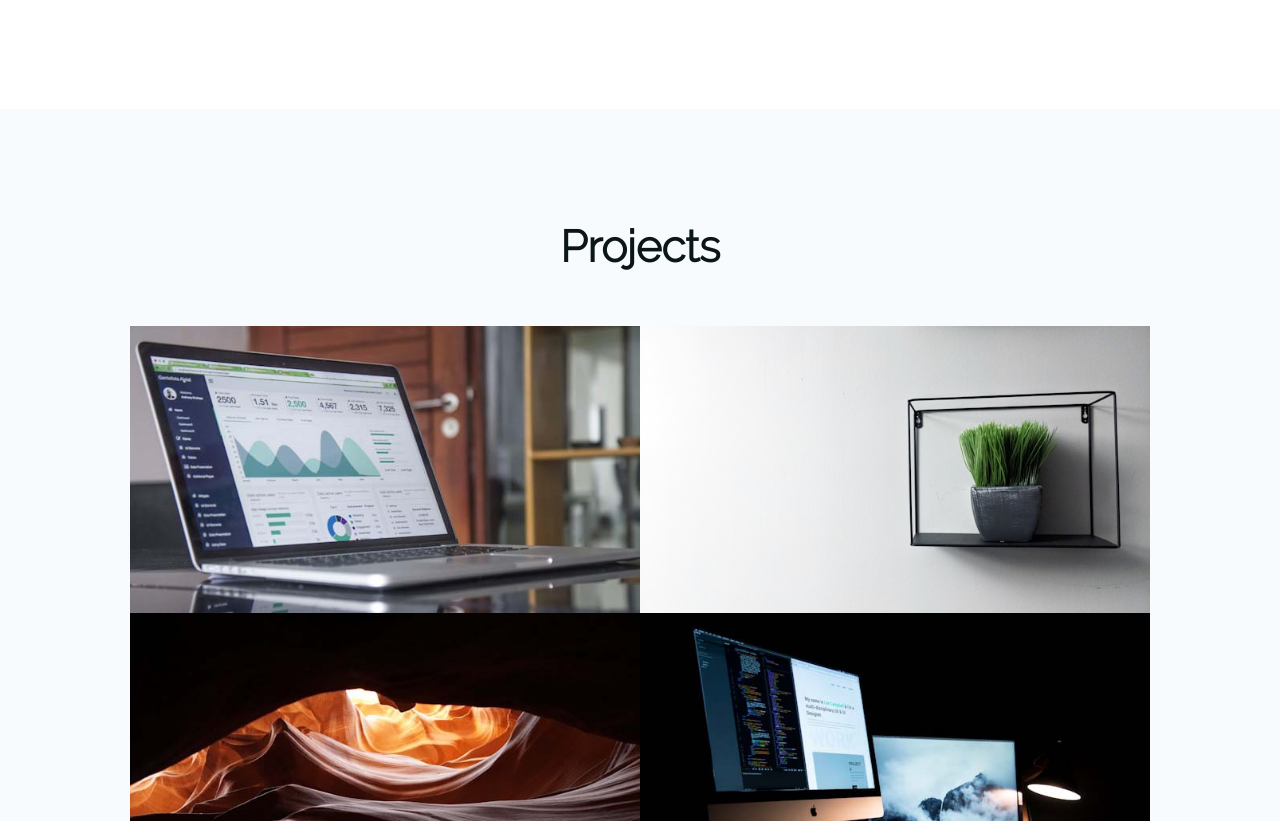
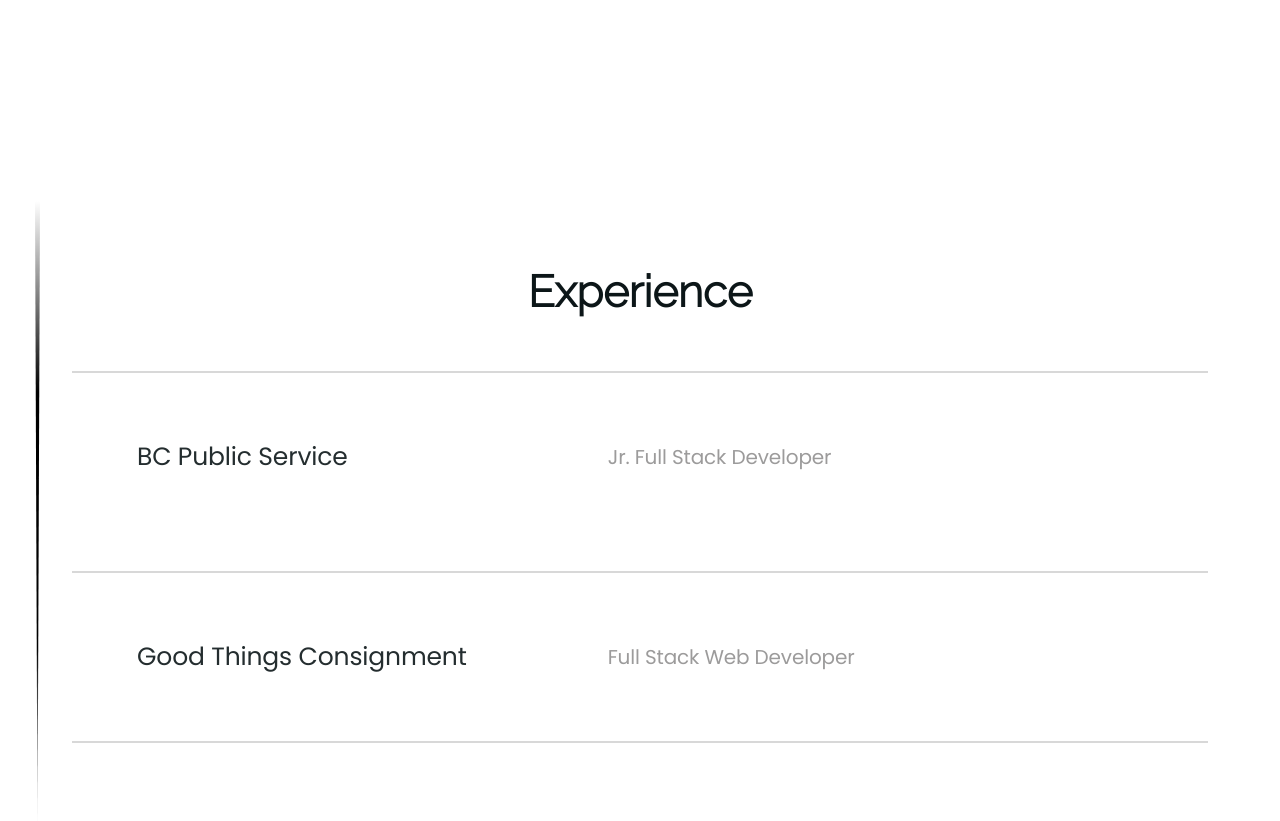
Before and after one commit to sban26/sban26.github.io, a plain HTML site: page index.html in a window 1280 px wide. Shown: the part 1555-2376 px from the top of the page. Drawn offline with nearby package versions, Linux system fonts and the light colour scheme.

Commit message:
added experience section

```diff
--- a/css/main.css
+++ b/css/main.css
@@ -423,6 +423,69 @@ h5 {
   text-align: center;
 }
 
+/* Experience */
+
+.experience {
+  padding: 7rem 0;
+
+}
+
+.experience-row {
+  gap: 90px;
+  width:100%;
+  margin-bottom: 80px;
+  color: var(--supportive-text-color);
+  margin: auto;
+}
+
+
+
+.exp-container {
+  display: flex;
+  align-items: center;
+  border-top: 2px solid #d8d8d8;
+  margin-bottom: 30px;
+  padding:45px;
+}
+
+.exp-left-section {
+  width: 45%;
+  padding: 20px;
+  font-size: 25px;
+}
+
+.exp-right-section {
+  width: 50%;
+  padding: 20px;
+  color: #9c9b9b;
+  font-size: 20px;
+}
+
+.exp-bottom{
+  border-bottom: 2px solid #d8d8d8;
+}
+
+.exp-cont {
+  position: relative; /* To allow the pseudo-element positioning */
+  padding-top: 45px;
+  padding-bottom: 45px;
+}
+
+.exp-cont::before {
+  content: '';
+  position: absolute;
+  top: -20px; /* Move the border further up */
+  left: -5px; /* Same as the width of the border */
+  width: 5px;
+  height: calc(100% + 40px); /* Makes the border longer */
+  background: linear-gradient(to top, transparent, black 30%, black 70%, transparent);
+  z-index: -1; /* So it stays behind the content */
+  clip-path: polygon(0 0%, 50% 100%, 100% 0%); /* Makes the border pointy */
+}
+
+
+
+
 /* Works */
 .projects {
   padding: 7rem 0;
@@ -435,8 +498,9 @@ h5 {
 
 .projects-row {
   display: flex;
-  flex-wrap: wrap;
+  flex-wrap:wrap;
   justify-content: center;
+  gap: 85px;
 }
 
 .project-box {
@@ -444,7 +508,17 @@ h5 {
   overflow: hidden;
   display: block;
   max-width: 510px;
+  border: 15px solid white;
+  box-shadow: 0px 8px 15px rgba(0, 0, 0, 0.2);
+  border-radius: 10px;
 }
+
+.project-box img {
+  display: block;
+  width: 100%;
+  height: auto;
+}
+
 
 .project-box a {
   display: inline-block;
--- a/index.html
+++ b/index.html
@@ -231,6 +231,43 @@
       </div>
     </section>
 
+
+    <section id="experience" class="experience">
+      <div class="container exp-cont">
+        <div class="experience-title">
+          <h2 class="title">Experience</h2>
+        </div>
+        <div id="experience-div" class="experience-row">
+          <div
+            class="experience-content"
+            data-aos="fade-up"
+            data-aos-duration="1000"
+          >
+
+          <div class="exp-container">
+            <div class="exp-left-section">
+              BC Public Service
+            </div>
+            <div class="exp-right-section">
+              Jr. Full Stack Developer
+            </div>
+          </div>
+          <div class="exp-container exp-bottom">
+            <div class="exp-left-section">
+              Good Things Consignment
+            </div>
+            <div class="exp-right-section">
+              Full Stack Web Developer
+            </div>
+          </div>
+
+          </div>
+
+        </div>
+
+      </div>
+    </section>
+
     <section id="projects" class="projects">
       <div class="container container-lg">
         <div class="projects-title">
```
